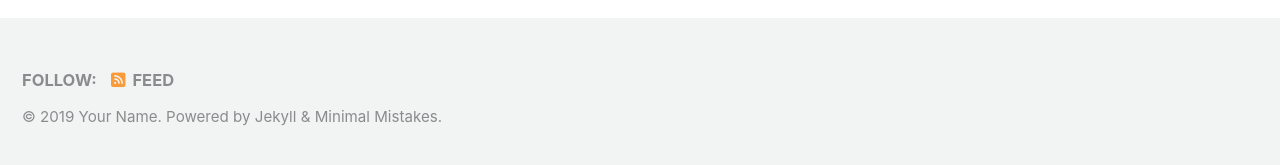
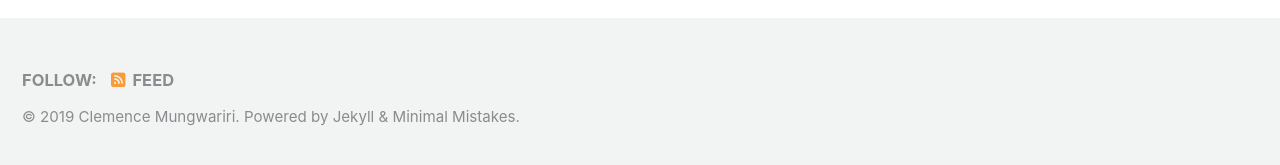
Before and after one commit to clemence5/clemence5.github.io, a Jekyll site: the page built from index.html, in a window 1280 px wide and 900 px high, scrolled down 222 px. Shown: the part 727-892 px from the top of the window. Built offline with Jekyll 4.4.1, drawn with Linux system fonts in a browser that asks for light colours; cached includes are drawn as plain includes; nearby versions of some CDN libraries; the list of posts is cut into pages by our own code; some of the changed text lies outside the part shown.

Commit message:
starting over to troubleshoot cont.

```diff
--- a/_config.yml
+++ b/_config.yml
@@ -16,11 +16,11 @@ minimal_mistakes_skin    : "default" # "air", "aqua", "contrast", "dark", "dirt"
 
 # Site Settings
 locale                   : "en-US"
-title                    : "Site Title"
+title                    : "Clemence Mungwariri"
 title_separator          : "-"
 subtitle                 : # site tagline that appears below site title in masthead
-name                     : "Your Name"
-description              : "An amazing website."
+name                     : "Clemence Mungwariri"
+description              : "Data Science Portfolio"
 url                      : # the base hostname & protocol for your site e.g. "https://mmistakes.github.io"
 baseurl                  : # the subpath of your site, e.g. "/blog"
 repository               : # GitHub username/repo-name e.g. "mmistakes/minimal-mistakes"
@@ -107,10 +107,10 @@ analytics:
 
 # Site Author
 author:
-  name             : "Your Name"
+  name             : "Clemence Mungwariri"
   avatar           : # path of avatar image, e.g. "/assets/images/bio-photo.jpg"
-  bio              : "I am an **amazing** person."
-  location         : "Somewhere"
+  bio              : "Data Science Portfolio"
+  location         : "Cape Town"
   email            :
   links:
     - label: "Email"
@@ -292,3 +292,11 @@ defaults:
       comments: # true
       share: true
       related: true
+
+  # _pages
+  - scope:
+      path: ""
+      type: pages
+    values:
+      layout: single
+      author_profile: true
```
